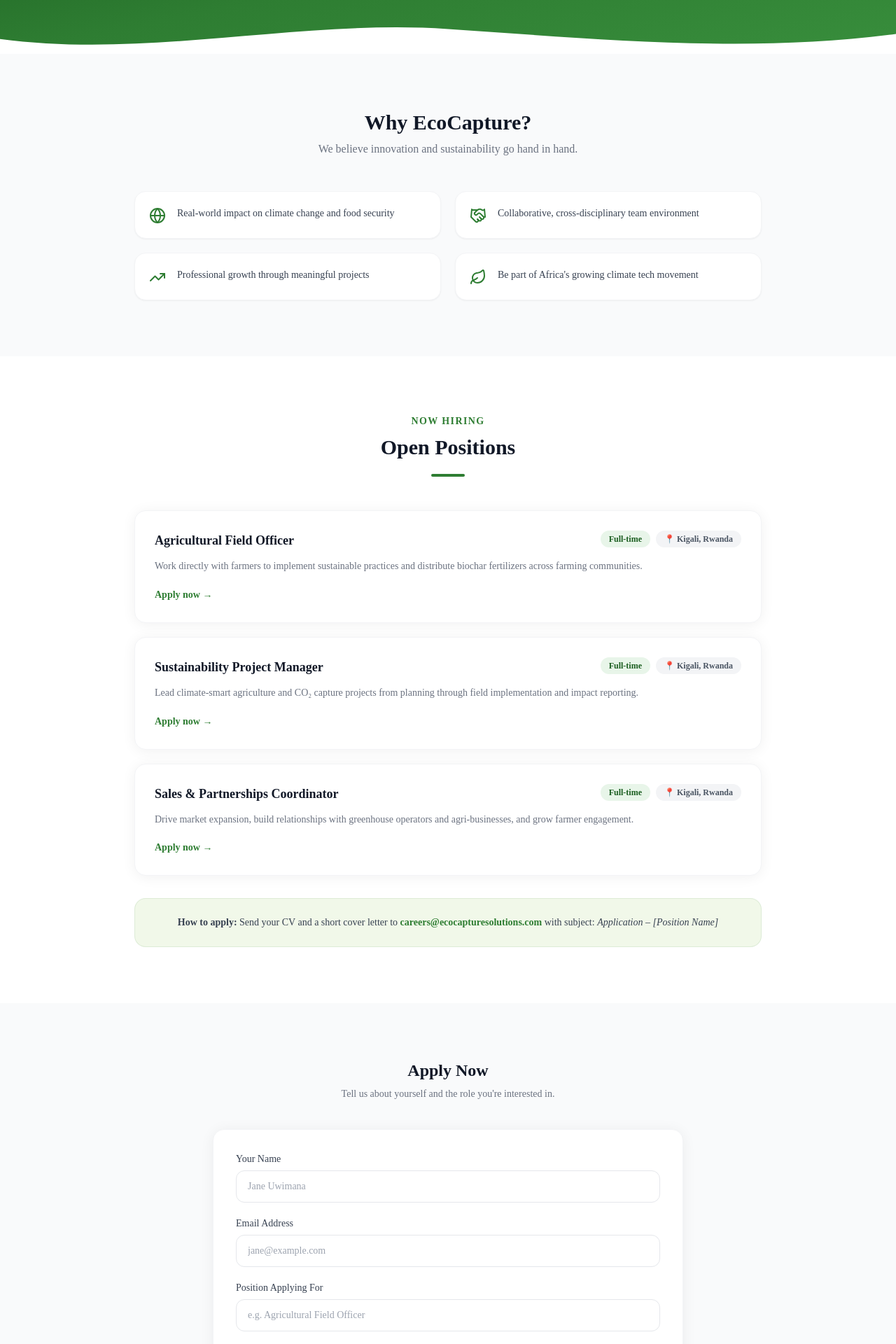
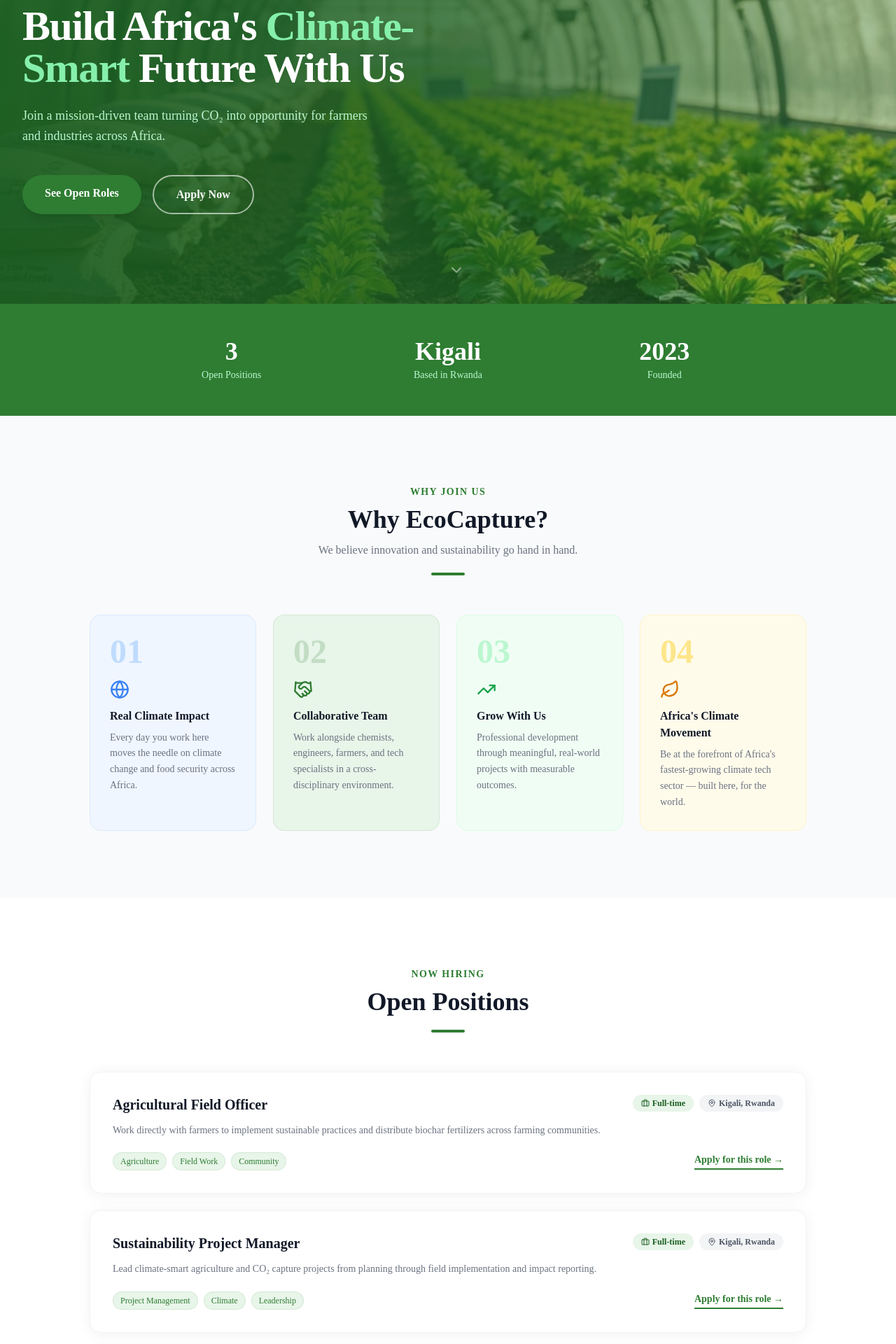
Before and after one commit to EngKARANGWA/ecocapturesolution, a Next.js app: page /careers in a window 1280 px wide. Shown: the part 252-2172 px from the top of the page at 70% size. Built offline with nearby package versions, Linux system fonts and the light colour scheme.

Commit message:
improved.

```diff
--- a/app/about/page.tsx
+++ b/app/about/page.tsx
@@ -41,6 +41,7 @@
 const partners = [
   { href: 'https://www.tonyelumelufoundation.org/', img: '/assets/partners/partner-tef.png',    alt: 'Tony Elumelu Foundation' },
   { href: 'https://unipod.rw/',                    img: '/assets/partners/partner-unipod.png', alt: 'Unipod' },
+  { href: 'https://fastercapital.com/',            img: '/assets/partners/fastercapital.png',  alt: 'FasterCapital' },
 ];
 
 function TeamCard({ img, name, role, sub }: { img: string; name: string; role: string; sub?: string }) {
--- a/app/careers/page.tsx
+++ b/app/careers/page.tsx
@@ -1,6 +1,7 @@
 import type { Metadata } from 'next';
-import { Globe, Handshake, TrendingUp, Leaf, type LucideIcon } from 'lucide-react';
-import PageHeader from '@/components/PageHeader';
+import Link from 'next/link';
+import { Globe, Handshake, TrendingUp, Leaf, MapPin, Briefcase, ChevronDown } from 'lucide-react';
+import CareerForm from '@/components/CareerForm';
 
 export const metadata: Metadata = {
   title: 'Careers',
@@ -24,16 +25,43 @@
   },
 };
 
-interface Perk {
-  Icon: LucideIcon;
-  text: string;
-}
-
-const perks: Perk[] = [
-  { Icon: Globe,      text: 'Real-world impact on climate change and food security' },
-  { Icon: Handshake,  text: 'Collaborative, cross-disciplinary team environment' },
-  { Icon: TrendingUp, text: 'Professional growth through meaningful projects' },
-  { Icon: Leaf,       text: "Be part of Africa's growing climate tech movement" },
+const perks = [
+  {
+    Icon: Globe,
+    title: 'Real Climate Impact',
+    desc: 'Every day you work here moves the needle on climate change and food security across Africa.',
+    color: 'bg-blue-50 border-blue-100',
+    iconColor: 'text-blue-500',
+    numColor: 'text-blue-200',
+    num: '01',
+  },
+  {
+    Icon: Handshake,
+    title: 'Collaborative Team',
+    desc: 'Work alongside chemists, engineers, farmers, and tech specialists in a cross-disciplinary environment.',
+    color: 'bg-eco-light border-eco-primary/10',
+    iconColor: 'text-eco-primary',
+    numColor: 'text-eco-primary/20',
+    num: '02',
+  },
+  {
+    Icon: TrendingUp,
+    title: 'Grow With Us',
+    desc: 'Professional development through meaningful, real-world projects with measurable outcomes.',
+    color: 'bg-green-50 border-green-100',
+    iconColor: 'text-green-600',
+    numColor: 'text-green-200',
+    num: '03',
+  },
+  {
+    Icon: Leaf,
+    title: "Africa's Climate Movement",
+    desc: "Be at the forefront of Africa's fastest-growing climate tech sector — built here, for the world.",
+    color: 'bg-amber-50 border-amber-100',
+    iconColor: 'text-amber-600',
+    numColor: 'text-amber-200',
+    num: '04',
+  },
 ];
 
 const openings = [
@@ -42,18 +70,21 @@
     type: 'Full-time',
     location: 'Kigali, Rwanda',
     desc: 'Work directly with farmers to implement sustainable practices and distribute biochar fertilizers across farming communities.',
+    tags: ['Agriculture', 'Field Work', 'Community'],
   },
   {
     title: 'Sustainability Project Manager',
     type: 'Full-time',
     location: 'Kigali, Rwanda',
     desc: 'Lead climate-smart agriculture and CO₂ capture projects from planning through field implementation and impact reporting.',
+    tags: ['Project Management', 'Climate', 'Leadership'],
   },
   {
     title: 'Sales & Partnerships Coordinator',
     type: 'Full-time',
     location: 'Kigali, Rwanda',
     desc: 'Drive market expansion, build relationships with greenhouse operators and agri-businesses, and grow farmer engagement.',
+    tags: ['Sales', 'Partnerships', 'Business Development'],
   },
 ];
 
@@ -70,98 +101,176 @@
   return (
     <>
       <script type="application/ld+json" dangerouslySetInnerHTML={{ __html: JSON.stringify(breadcrumbSchema) }} />
-      <PageHeader title="Work With Us" subtitle="Join a mission-driven team turning CO₂ into opportunity across Africa." />
 
-      {/* Why join */}
-      <section className="py-20 px-4 bg-gray-50">
-        <div className="max-w-4xl mx-auto">
-          <div className="text-center mb-12">
-            <h2 className="text-2xl md:text-3xl font-bold text-gray-900">Why EcoCapture?</h2>
-            <p className="text-gray-500 mt-2">We believe innovation and sustainability go hand in hand.</p>
+      {/* ── HERO ── */}
+      <section className="relative min-h-[70vh] flex items-center overflow-hidden">
+        <div className="absolute inset-0 bg-hero bg-cover bg-center" />
+        <div className="absolute inset-0 bg-gradient-to-r from-eco-dark/95 via-eco-dark/80 to-eco-primary/40" />
+
+        <div className="relative z-10 max-w-7xl mx-auto px-4 sm:px-6 lg:px-8 py-32 w-full">
+          <div className="max-w-2xl">
+            <span className="inline-flex items-center gap-2 bg-white/10 backdrop-blur-sm border border-white/20 text-green-100 text-sm font-medium px-4 py-1.5 rounded-full mb-8">
+              <Briefcase className="w-4 h-4" />
+              We&apos;re Hiring
+            </span>
+            <h1 className="text-4xl md:text-5xl lg:text-6xl font-bold text-white leading-[1.08] tracking-tight mb-6">
+              Build Africa&apos;s{' '}
+              <span className="text-green-300">Climate-Smart</span>{' '}
+              Future With Us
+            </h1>
+            <p className="text-green-200 text-lg leading-relaxed mb-10 max-w-lg">
+              Join a mission-driven team turning CO₂ into opportunity for farmers and industries across Africa.
+            </p>
+            <div className="flex flex-wrap gap-4">
+              <a href="#openings" className="bg-eco-primary hover:bg-white hover:text-eco-dark text-white px-8 py-3.5 rounded-full font-semibold text-base shadow-lg hover:shadow-xl transition-all no-underline">
+                See Open Roles
+              </a>
+              <a href="#apply" className="border-2 border-white/60 hover:border-white text-white hover:bg-white/10 px-8 py-3.5 rounded-full font-semibold text-base transition-all no-underline">
+                Apply Now
+              </a>
+            </div>
           </div>
-          <div className="grid sm:grid-cols-2 gap-5">
+        </div>
+
+        <div className="absolute bottom-8 left-1/2 -translate-x-1/2 text-white/50 animate-bounce">
+          <ChevronDown className="w-6 h-6" />
+        </div>
+      </section>
+
+      {/* ── STATS BAND ── */}
+      <section className="bg-eco-primary py-12 px-4">
+        <div className="max-w-4xl mx-auto grid grid-cols-3 gap-8 text-center">
+          {[
+            { value: '3',      label: 'Open Positions' },
+            { value: 'Kigali', label: 'Based in Rwanda' },
+            { value: '2023',   label: 'Founded' },
+          ].map((s) => (
+            <div key={s.label}>
+              <p className="text-3xl md:text-4xl font-black text-white">{s.value}</p>
+              <p className="text-green-200 text-sm mt-1 font-medium">{s.label}</p>
+            </div>
+          ))}
+        </div>
+      </section>
+
+      {/* ── WHY ECOCAPTURE ── */}
+      <section className="py-24 px-4 bg-gray-50">
+        <div className="max-w-5xl mx-auto">
+          <div className="text-center mb-14">
+            <span className="text-eco-primary text-sm font-semibold uppercase tracking-widest">Why Join Us</span>
+            <h2 className="text-3xl md:text-4xl font-bold text-gray-900 mt-2">Why EcoCapture?</h2>
+            <p className="text-gray-500 mt-3 max-w-xl mx-auto">We believe innovation and sustainability go hand in hand.</p>
+            <div className="w-12 h-1 bg-eco-primary mx-auto mt-5 rounded-full" />
+          </div>
+          <div className="grid sm:grid-cols-2 lg:grid-cols-4 gap-6">
             {perks.map((p) => (
-              <div key={p.text} className="flex items-start gap-4 bg-white rounded-2xl p-5 border border-gray-100 shadow-sm">
-                <p.Icon className="w-6 h-6 text-eco-primary shrink-0 mt-0.5" />
-                <p className="text-gray-700 text-sm leading-relaxed">{p.text}</p>
+              <div key={p.title} className={`rounded-2xl border p-7 ${p.color} flex flex-col`}>
+                <span className={`text-5xl font-black mb-4 ${p.numColor}`}>{p.num}</span>
+                <p.Icon className={`w-7 h-7 mb-3 ${p.iconColor}`} />
+                <h3 className="font-bold text-gray-900 text-base mb-2">{p.title}</h3>
+                <p className="text-gray-500 text-sm leading-relaxed">{p.desc}</p>
               </div>
             ))}
           </div>
         </div>
       </section>
 
-      {/* Openings */}
-      <section className="py-20 px-4">
-        <div className="max-w-4xl mx-auto">
-          <div className="text-center mb-12">
+      {/* ── OPEN POSITIONS ── */}
+      <section id="openings" className="py-24 px-4">
+        <div className="max-w-5xl mx-auto">
+          <div className="text-center mb-14">
             <span className="text-eco-primary text-sm font-semibold uppercase tracking-widest">Now Hiring</span>
-            <h2 className="text-2xl md:text-3xl font-bold text-gray-900 mt-2">Open Positions</h2>
+            <h2 className="text-3xl md:text-4xl font-bold text-gray-900 mt-2">Open Positions</h2>
             <div className="w-12 h-1 bg-eco-primary mx-auto mt-5 rounded-full" />
           </div>
 
-          <div className="space-y-5">
+          <div className="space-y-6">
             {openings.map((o) => (
-              <div key={o.title} className="bg-white border border-gray-100 rounded-2xl p-7 shadow-card hover:shadow-card-hover transition-shadow">
+              <div
+                key={o.title}
+                className="group bg-white border border-gray-100 rounded-2xl p-8 shadow-card hover:shadow-card-hover hover:-translate-y-1 transition-all duration-300"
+              >
                 <div className="flex flex-wrap items-start justify-between gap-4 mb-3">
-                  <h3 className="font-bold text-gray-900 text-lg">{o.title}</h3>
-                  <div className="flex gap-2">
-                    <span className="bg-eco-light text-eco-dark text-xs font-semibold px-3 py-1 rounded-full">{o.type}</span>
-                    <span className="bg-gray-100 text-gray-600 text-xs font-semibold px-3 py-1 rounded-full">📍 {o.location}</span>
+                  <h3 className="font-bold text-gray-900 text-xl">{o.title}</h3>
+                  <div className="flex flex-wrap gap-2">
+                    <span className="bg-eco-light text-eco-dark text-xs font-semibold px-3 py-1 rounded-full flex items-center gap-1">
+                      <Briefcase className="w-3 h-3" /> {o.type}
+                    </span>
+                    <span className="bg-gray-100 text-gray-600 text-xs font-semibold px-3 py-1 rounded-full flex items-center gap-1">
+                      <MapPin className="w-3 h-3" /> {o.location}
+                    </span>
                   </div>
                 </div>
-                <p className="text-gray-500 text-sm leading-relaxed mb-4">{o.desc}</p>
-                <a href="mailto:careers@ecocapturesolutions.com" className="inline-flex items-center gap-1.5 text-eco-primary font-semibold text-sm hover:text-eco-dark transition-colors no-underline">
-                  Apply now →
-                </a>
+                <p className="text-gray-500 text-sm leading-relaxed mb-5">{o.desc}</p>
+                <div className="flex flex-wrap items-center justify-between gap-4">
+                  <div className="flex flex-wrap gap-2">
+                    {o.tags.map((tag) => (
+                      <span key={tag} className="text-xs text-eco-primary bg-eco-light px-2.5 py-1 rounded-full border border-eco-primary/10">
+                        {tag}
+                      </span>
+                    ))}
+                  </div>
+                  <a
+                    href="#apply"
+                    className="inline-flex items-center gap-1.5 text-eco-primary font-semibold text-sm hover:text-eco-dark transition-colors no-underline border-b-2 border-eco-primary hover:border-eco-dark pb-0.5"
+                  >
+                    Apply for this role →
+                  </a>
+                </div>
               </div>
             ))}
           </div>
 
           <div className="mt-8 bg-eco-lighter rounded-2xl p-6 text-center border border-eco-primary/10">
             <p className="text-gray-700 text-sm">
-              <strong>How to apply:</strong> Send your CV and a short cover letter to{' '}
+              <strong>How to apply:</strong> Fill the form below or email your CV to{' '}
               <a href="mailto:careers@ecocapturesolutions.com" className="text-eco-primary font-semibold hover:underline">
                 careers@ecocapturesolutions.com
               </a>{' '}
-              with subject: <em>Application – [Position Name]</em>
+              with subject: <em>Application - [Position Name]</em>
             </p>
           </div>
         </div>
       </section>
 
-      {/* Apply form */}
-      <section className="py-20 px-4 bg-gray-50">
+      {/* ── APPLY FORM ── */}
+      <section id="apply" className="py-24 px-4 bg-gray-50">
         <div className="max-w-2xl mx-auto">
-          <div className="text-center mb-10">
-            <h2 className="text-2xl font-bold text-gray-900">Apply Now</h2>
-            <p className="text-gray-500 mt-2 text-sm">Tell us about yourself and the role you&apos;re interested in.</p>
+          <div className="text-center mb-12">
+            <span className="text-eco-primary text-sm font-semibold uppercase tracking-widest">Get Started</span>
+            <h2 className="text-3xl md:text-4xl font-bold text-gray-900 mt-2">Apply Now</h2>
+            <p className="text-gray-500 mt-3 text-sm">Tell us about yourself and the role you&apos;re interested in.</p>
+            <div className="w-12 h-1 bg-eco-primary mx-auto mt-5 rounded-full" />
           </div>
-          <form action="mailto:careers@ecocapturesolutions.com" method="POST" encType="text/plain"
-            className="bg-white rounded-2xl border border-gray-100 shadow-card p-8 space-y-5">
-            <div>
-              <label className="block text-sm font-medium text-gray-700 mb-1.5">Your Name</label>
-              <input type="text" name="name" required placeholder="Jane Uwimana"
-                className="w-full px-4 py-3 border border-gray-200 rounded-xl text-sm focus:outline-none focus:ring-2 focus:ring-eco-primary focus:border-transparent transition" />
-            </div>
-            <div>
-              <label className="block text-sm font-medium text-gray-700 mb-1.5">Email Address</label>
-              <input type="email" name="email" required placeholder="jane@example.com"
-                className="w-full px-4 py-3 border border-gray-200 rounded-xl text-sm focus:outline-none focus:ring-2 focus:ring-eco-primary focus:border-transparent transition" />
-            </div>
-            <div>
-              <label className="block text-sm font-medium text-gray-700 mb-1.5">Position Applying For</label>
-              <input type="text" name="position" required placeholder="e.g. Agricultural Field Officer"
-                className="w-full px-4 py-3 border border-gray-200 rounded-xl text-sm focus:outline-none focus:ring-2 focus:ring-eco-primary focus:border-transparent transition" />
-            </div>
-            <div>
-              <label className="block text-sm font-medium text-gray-700 mb-1.5">Tell Us About Yourself</label>
-              <textarea name="message" required rows={5} placeholder="Your background, motivation, and relevant experience…"
-                className="w-full px-4 py-3 border border-gray-200 rounded-xl text-sm resize-y focus:outline-none focus:ring-2 focus:ring-eco-primary focus:border-transparent transition" />
-            </div>
-            <button type="submit" className="w-full bg-eco-primary text-white py-3.5 rounded-xl font-semibold text-sm hover:bg-eco-dark transition-colors shadow-sm hover:shadow-md">
-              Send Application
-            </button>
-          </form>
+          <CareerForm />
+        </div>
+      </section>
+
+      {/* ── CTA ── */}
+      <section className="relative py-24 px-4 bg-gradient-to-br from-eco-dark via-eco-primary to-eco-medium">
+        <div className="absolute top-0 left-0 right-0 -translate-y-[99%] pointer-events-none" aria-hidden>
+          <svg viewBox="0 0 1440 72" fill="none" xmlns="http://www.w3.org/2000/svg" className="w-full block" preserveAspectRatio="none">
+            <path d="M0,32 C240,64 480,8 720,24 C960,40 1200,68 1440,28 L1440,72 L0,72 Z" fill="#2e7d32" />
+          </svg>
+        </div>
+        <div className="max-w-3xl mx-auto text-center">
+          <span className="inline-block bg-white/10 border border-white/20 text-green-100 text-xs font-bold px-4 py-1.5 rounded-full uppercase tracking-widest mb-6">
+            Made in Africa. Built for the World.
+          </span>
+          <h2 className="text-3xl md:text-4xl font-bold text-white mb-4 tracking-tight">
+            Ready to Join the Mission?
+          </h2>
+          <p className="text-green-200 text-lg mb-10">
+            Not seeing the right role? We&apos;re always looking for passionate people. Reach out and introduce yourself.
+          </p>
+          <div className="flex flex-wrap gap-4 justify-center">
+            <a href="#apply" className="bg-white text-eco-dark px-8 py-3.5 rounded-full font-semibold text-base hover:bg-green-50 shadow-lg hover:shadow-xl transition-all no-underline">
+              Apply Now
+            </a>
+            <Link href="/contact" className="border-2 border-white/60 hover:border-white text-white hover:bg-white/10 px-8 py-3.5 rounded-full font-semibold text-base transition-all no-underline">
+              Contact Us
+            </Link>
+          </div>
         </div>
       </section>
     </>
--- a/app/impact/page.tsx
+++ b/app/impact/page.tsx
@@ -158,7 +158,7 @@
                 <TrendingUp className="w-6 h-6 text-blue-600" />
               </div>
               <h3 className="font-bold text-gray-900 text-lg mb-1">Return on Investment</h3>
-              <p className="text-3xl font-black text-eco-primary mb-2">2–3×</p>
+              <p className="text-3xl font-black text-eco-primary mb-2">2-3×</p>
               <p className="text-gray-500 text-sm leading-relaxed">
                 estimated ROI for greenhouse operators deploying CO₂ enrichment, driven by higher yields and shorter harvest cycles.
               </p>
--- a/app/projects/page.tsx
+++ b/app/projects/page.tsx
@@ -75,7 +75,6 @@
         <div className="max-w-6xl mx-auto grid lg:grid-cols-2 gap-14 items-center">
           <div>
             <div className="flex items-center gap-2 text-eco-primary text-sm font-bold uppercase tracking-widest mb-4">
-              <span className="w-6 h-px bg-eco-primary inline-block" />
               Flagship Pilot
             </div>
             <h2 className="text-3xl md:text-4xl font-bold text-gray-900 mb-5 leading-snug">
@@ -177,7 +176,7 @@
           <div className="space-y-5">
             {[
               'Local maintenance and operator training is critical to long-term sustainability.',
-              'Farmers adopt biochar rapidly once they see improved yields — no persuasion needed.',
+              'Farmers adopt biochar rapidly once they see improved yields - no persuasion needed.',
               'The CO₂-to-greenhouse pipeline works best within 200m of the capture unit.',
               'Biochar produced from local biomass performs comparably to commercial fertilizers at a fraction of the cost.',
             ].map((point) => (
--- /dev/null
+++ b/components/CareerForm.tsx
@@ -0,0 +1,126 @@
+'use client';
+
+import { useState } from 'react';
+import SuccessModal from '@/components/SuccessModal';
+
+const positions = [
+  'Agricultural Field Officer',
+  'Sustainability Project Manager',
+  'Sales & Partnerships Coordinator',
+];
+
+export default function CareerForm() {
+  const [status, setStatus] = useState<'idle' | 'submitting' | 'success' | 'error'>('idle');
+  const [showModal, setShowModal] = useState(false);
+
+  async function handleSubmit(e: React.FormEvent<HTMLFormElement>) {
+    e.preventDefault();
+    setStatus('submitting');
+
+    const form = e.currentTarget;
+    const data = new FormData(form);
+
+    try {
+      const res = await fetch('https://formspree.io/f/xeozdbad', {
+        method: 'POST',
+        body: data,
+        headers: { Accept: 'application/json' },
+      });
+
+      if (res.ok) {
+        form.reset();
+        setStatus('success');
+        setShowModal(true);
+      } else {
+        setStatus('error');
+      }
+    } catch {
+      setStatus('error');
+    }
+  }
+
+  return (
+    <>
+      {showModal && (
+        <SuccessModal
+          onClose={() => { setShowModal(false); setStatus('idle'); }}
+          title="Application Sent!"
+          message="Your application has been received."
+          replyNote="5 business days"
+        />
+      )}
+
+      <form
+        onSubmit={handleSubmit}
+        className="bg-white rounded-2xl border border-gray-100 shadow-card p-8 space-y-5"
+      >
+        <div className="grid sm:grid-cols-2 gap-5">
+          <div>
+            <label className="block text-sm font-medium text-gray-700 mb-1.5">Your Name</label>
+            <input
+              type="text"
+              name="name"
+              required
+              placeholder="Jane Uwimana"
+              className="w-full px-4 py-3 border border-gray-200 rounded-xl text-sm focus:outline-none focus:ring-2 focus:ring-eco-primary focus:border-transparent transition"
+            />
+          </div>
+          <div>
+            <label className="block text-sm font-medium text-gray-700 mb-1.5">Email Address</label>
+            <input
+              type="email"
+              name="email"
+              required
+              placeholder="jane@example.com"
+              className="w-full px-4 py-3 border border-gray-200 rounded-xl text-sm focus:outline-none focus:ring-2 focus:ring-eco-primary focus:border-transparent transition"
+            />
+          </div>
+        </div>
+
+        <div>
+          <label className="block text-sm font-medium text-gray-700 mb-1.5">Position Applying For</label>
+          <select
+            name="position"
+            required
+            aria-label="Position applying for"
+            className="w-full px-4 py-3 border border-gray-200 rounded-xl text-sm bg-white focus:outline-none focus:ring-2 focus:ring-eco-primary focus:border-transparent transition"
+          >
+            <option value="">Select a position…</option>
+            {positions.map((p) => (
+              <option key={p} value={p}>{p}</option>
+            ))}
+          </select>
+        </div>
+
+        <div>
+          <label className="block text-sm font-medium text-gray-700 mb-1.5">Tell Us About Yourself</label>
+          <textarea
+            name="message"
+            required
+            rows={5}
+            placeholder="Your background, motivation, and relevant experience…"
+            className="w-full px-4 py-3 border border-gray-200 rounded-xl text-sm resize-y focus:outline-none focus:ring-2 focus:ring-eco-primary focus:border-transparent transition"
+          />
+        </div>
+
+        {status === 'error' && (
+          <p className="text-red-500 text-sm">
+            Something went wrong. Please try again or email us at{' '}
+            <a href="mailto:careers@ecocapturesolutions.com" className="underline">
+              careers@ecocapturesolutions.com
+            </a>
+            .
+          </p>
+        )}
+
+        <button
+          type="submit"
+          disabled={status === 'submitting'}
+          className="w-full bg-eco-primary text-white py-3.5 rounded-xl font-semibold text-sm hover:bg-eco-dark transition-colors shadow-sm hover:shadow-md disabled:opacity-60 disabled:cursor-not-allowed"
+        >
+          {status === 'submitting' ? 'Sending…' : 'Send Application'}
+        </button>
+      </form>
+    </>
+  );
+}
--- a/components/Footer.tsx
+++ b/components/Footer.tsx
@@ -51,7 +51,7 @@
             </Link>
             <p className="text-green-200 text-sm leading-relaxed max-w-sm mb-6">
               Turning CO₂ into opportunity for Africa&apos;s future. Affordable carbon capture
-              for agriculture, industry, and climate action — built in Africa, for Africa.
+              for agriculture, industry, and climate action - built in Africa, for Africa.
             </p>
             <a
               href="https://www.linkedin.com/company/ecocapture-solutions-ltd/"
--- a/package.json
+++ b/package.json
@@ -9,8 +9,10 @@
     "lint": "next lint"
   },
   "dependencies": {
+    "@types/nodemailer": "^8.0.0",
     "lucide-react": "^1.8.0",
     "next": "^16.2.3",
+    "nodemailer": "^8.0.5",
     "react": "^18",
     "react-dom": "^18"
   },
```
Also changed, not shown: app/page.tsx (+5 -9 lines), app/technology/page.tsx (+6 -5 lines), 1 other file (tests, documents, lock files or other folders).
